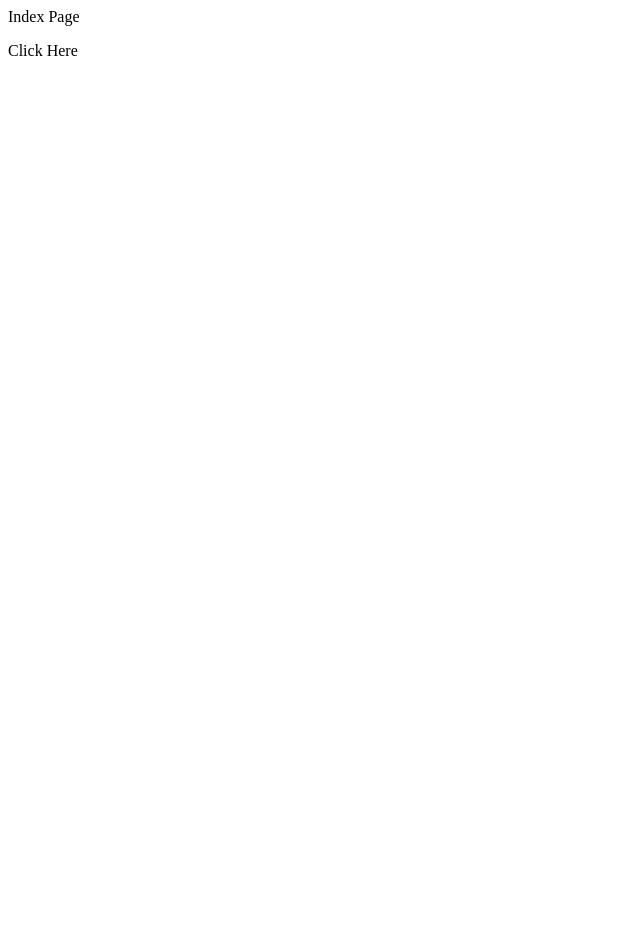
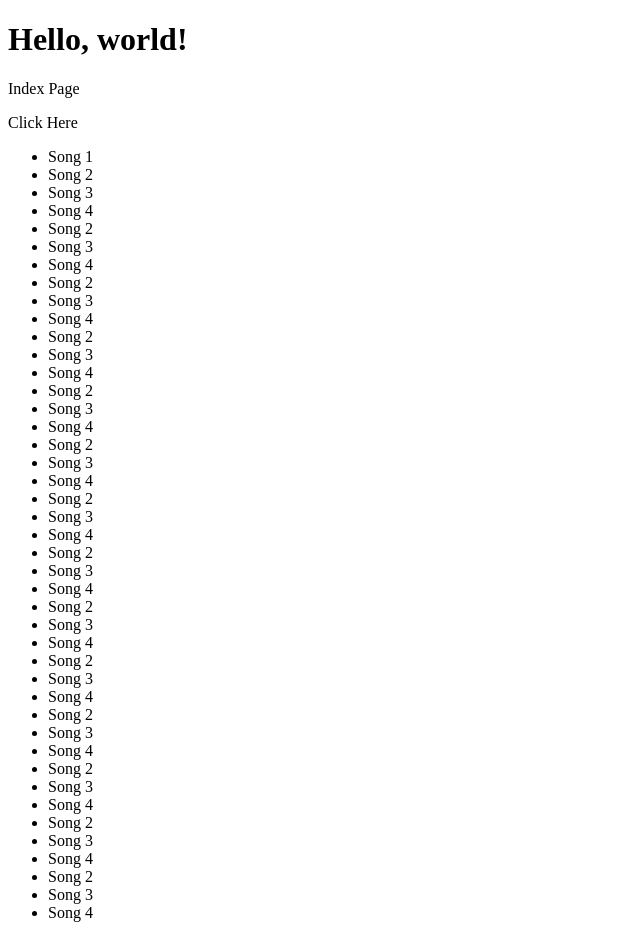
Before and after one commit to samwindham1/AuDU, a website: page app/views/index.html in a window 1280 px wide. Shown: the whole page, without its empty margins (0-640 px from the left). Before the commit the page ends 800 px from the top, so only its background shows below. Drawn offline with nearby package versions, Linux system fonts and the light colour scheme.

Commit message:
set up index.html

```diff
--- /dev/null
+++ b/app/css/index.css
@@ -0,0 +1,6 @@
+html {
+
+}
+body {
+
+}
--- a/app/views/index.html
+++ b/app/views/index.html
@@ -1,10 +1,74 @@
-<html>
-	<head>
-		<script src="https://ajax.googleapis.com/ajax/libs/jquery/2.2.0/jquery.min.js"></script>
+<!DOCTYPE html>
+<html lang="en">
+  <head>
+    <meta charset="utf-8">
+    <meta http-equiv="X-UA-Compatible" content="IE=edge">
+    <meta name="viewport" content="width=device-width, initial-scale=1">
+
+    <!-- CSS -->
+    <link href="/css/index.css" rel="stylesheet">
+
+  </head>
+  <body>
+    <div class="panel panel-primary">
+      <div class="panel-heading">
+        <h1>Hello, world!</h1>
+      </div>
+
+  		<p>Index Page</p>
+  		<div id="clickThisDiv">Click Here</div>
+    </div>
+    <div class="">
+      <ul class="list-group">
+        <li class="list-group-item">Song 1</li>
+        <li class="list-group-item">Song 2</li>
+        <li class="list-group-item">Song 3</li>
+        <li class="list-group-item">Song 4</li>
+        <li class="list-group-item">Song 2</li>
+        <li class="list-group-item">Song 3</li>
+        <li class="list-group-item">Song 4</li>
+        <li class="list-group-item">Song 2</li>
+        <li class="list-group-item">Song 3</li>
+        <li class="list-group-item">Song 4</li>
+        <li class="list-group-item">Song 2</li>
+        <li class="list-group-item">Song 3</li>
+        <li class="list-group-item">Song 4</li>
+        <li class="list-group-item">Song 2</li>
+        <li class="list-group-item">Song 3</li>
+        <li class="list-group-item">Song 4</li>
+        <li class="list-group-item">Song 2</li>
+        <li class="list-group-item">Song 3</li>
+        <li class="list-group-item">Song 4</li>
+        <li class="list-group-item">Song 2</li>
+        <li class="list-group-item">Song 3</li>
+        <li class="list-group-item">Song 4</li>
+        <li class="list-group-item">Song 2</li>
+        <li class="list-group-item">Song 3</li>
+        <li class="list-group-item">Song 4</li>
+        <li class="list-group-item">Song 2</li>
+        <li class="list-group-item">Song 3</li>
+        <li class="list-group-item">Song 4</li>
+        <li class="list-group-item">Song 2</li>
+        <li class="list-group-item">Song 3</li>
+        <li class="list-group-item">Song 4</li>
+        <li class="list-group-item">Song 2</li>
+        <li class="list-group-item">Song 3</li>
+        <li class="list-group-item">Song 4</li>
+        <li class="list-group-item">Song 2</li>
+        <li class="list-group-item">Song 3</li>
+        <li class="list-group-item">Song 4</li>
+        <li class="list-group-item">Song 2</li>
+        <li class="list-group-item">Song 3</li>
+        <li class="list-group-item">Song 4</li>
+        <li class="list-group-item">Song 2</li>
+        <li class="list-group-item">Song 3</li>
+        <li class="list-group-item">Song 4</li>
+      </ul>
+    </div>
+
+    <!-- jQuery (necessary for Bootstrap's JavaScript plugins) -->
+    <script src="https://ajax.googleapis.com/ajax/libs/jquery/1.11.3/jquery.min.js"></script>
+    <!-- Include all compiled plugins (below), or include individual files as needed -->
 		<script src="/js/sampleAjax.js"></script>
-	</head>
-	<body>
-		<p>Index Page</p>
-		<div id="clickThisDiv">Click Here</div>
-	</body>
+  </body>
 </html>
--- a/databaseConfig.js
+++ b/databaseConfig.js
@@ -4,7 +4,7 @@ module.exports = {
         'host'		: 'localhost',
         'port'		: '3306',
         'user'		: 'root',
-        'password'  : '',
+        'password'  : 'Samlogin1995',
     	'charset'   : 'UTF8MB4_GENERAL_CI'
     },
 	'database': 'audu'
```
Also changed, not shown: app/js/index.js (added).
